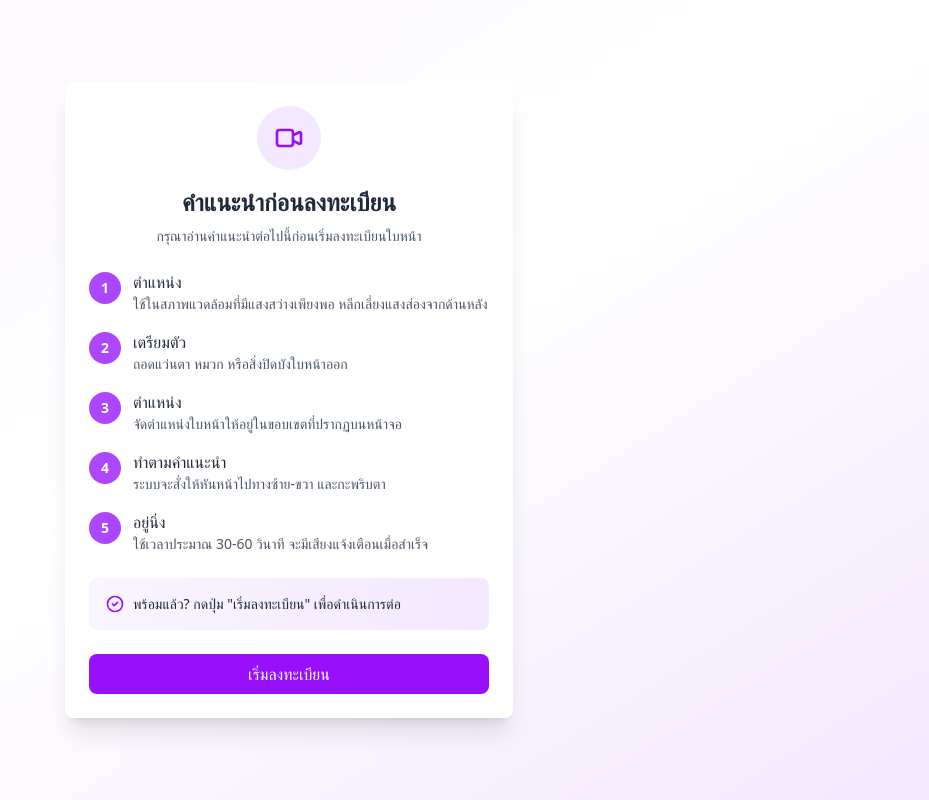
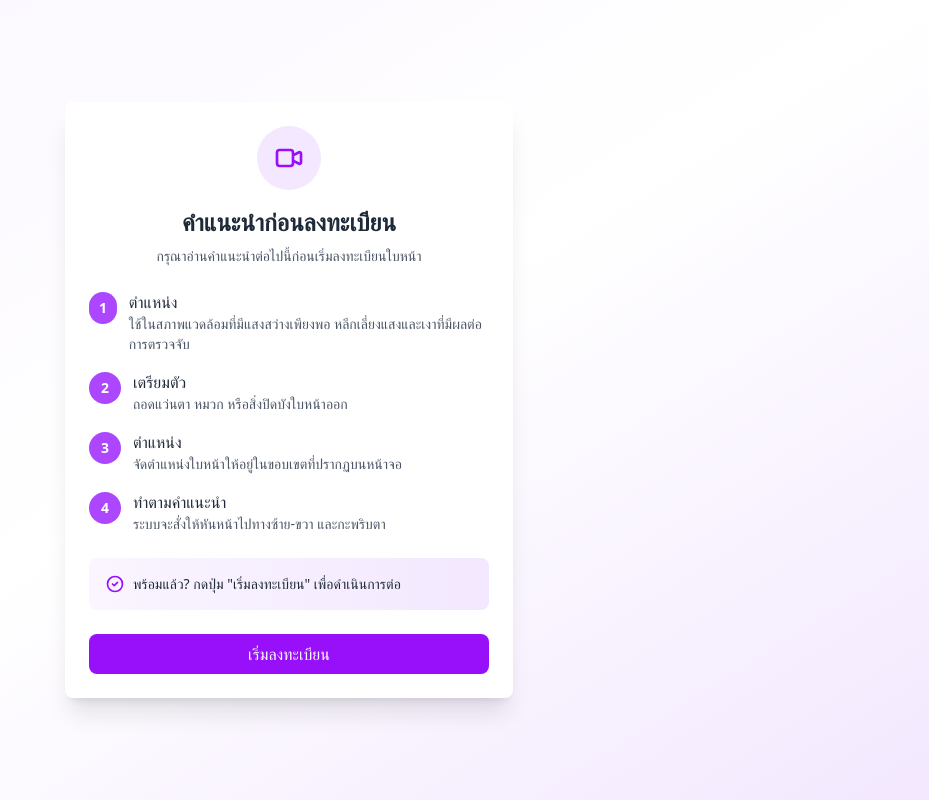
Before and after one commit to Watthana65022128/face-tracking-system, a Next.js app: page /face-register in a window 1280 px wide. Shown: the whole page, without its empty margins (351-1280 px from the left). Built offline with nearby package versions, Linux system fonts and the light colour scheme; sample sign-in values are in the browser's storage.

Commit message:
แก้คำแนะนำก่อนลงทะเบียน

```diff
--- a/src/app/face-register/page.tsx
+++ b/src/app/face-register/page.tsx
@@ -110,7 +110,7 @@ export default function FaceRegisterPage() {
                   <div className="w-8 h-8 bg-purple-500 text-white rounded-full flex items-center justify-center text-sm font-bold mr-3 mt-0.5">1</div>
                   <div>
                     <p className="font-medium text-gray-800">ตำแหน่ง</p>
-                    <p className="text-sm text-gray-600">ใช้ในสภาพแวดล้อมที่มีแสงสว่างเพียงพอ หลีกเลี่ยงแสงส่องจากด้านหลัง</p>
+                    <p className="text-sm text-gray-600">ใช้ในสภาพแวดล้อมที่มีแสงสว่างเพียงพอ หลีกเลี่ยงแสงและเงาที่มีผลต่อการตรวจจับ</p>
                   </div>
                 </div>
 
@@ -137,14 +137,6 @@ export default function FaceRegisterPage() {
                     <p className="text-sm text-gray-600">ระบบจะสั่งให้หันหน้าไปทางซ้าย-ขวา และกะพริบตา</p>
                   </div>
                 </div>
-
-                <div className="flex items-start">
-                  <div className="w-8 h-8 bg-purple-500 text-white rounded-full flex items-center justify-center text-sm font-bold mr-3 mt-0.5">5</div>
-                  <div>
-                    <p className="font-medium text-gray-800">อยู่นิ่ง</p>
-                    <p className="text-sm text-gray-600">ใช้เวลาประมาณ 30-60 วินาที จะมีเสียงแจ้งเตือนเมื่อสำเร็จ</p>
-                  </div>
-                </div>
               </div>
 
               <div className="bg-gradient-to-r from-purple-50 to-purple-100 p-4 rounded-lg mb-6">
@@ -156,8 +148,7 @@ export default function FaceRegisterPage() {
                 </div>
               </div>
 
-              <div className="flex space-x-3">
-
+              <div className="flex space-x-3 hover:bg-purple-700 ">
                 <button
                   onClick={() => setShowInstructions(false)}
                   className="flex-1 px-4 py-2 bg-purple-600 text-white rounded-lg hover:bg-purple-700 transition-colors font-medium"
```
Also changed, not shown: 1 other file (tests, documents, lock files or other folders).
